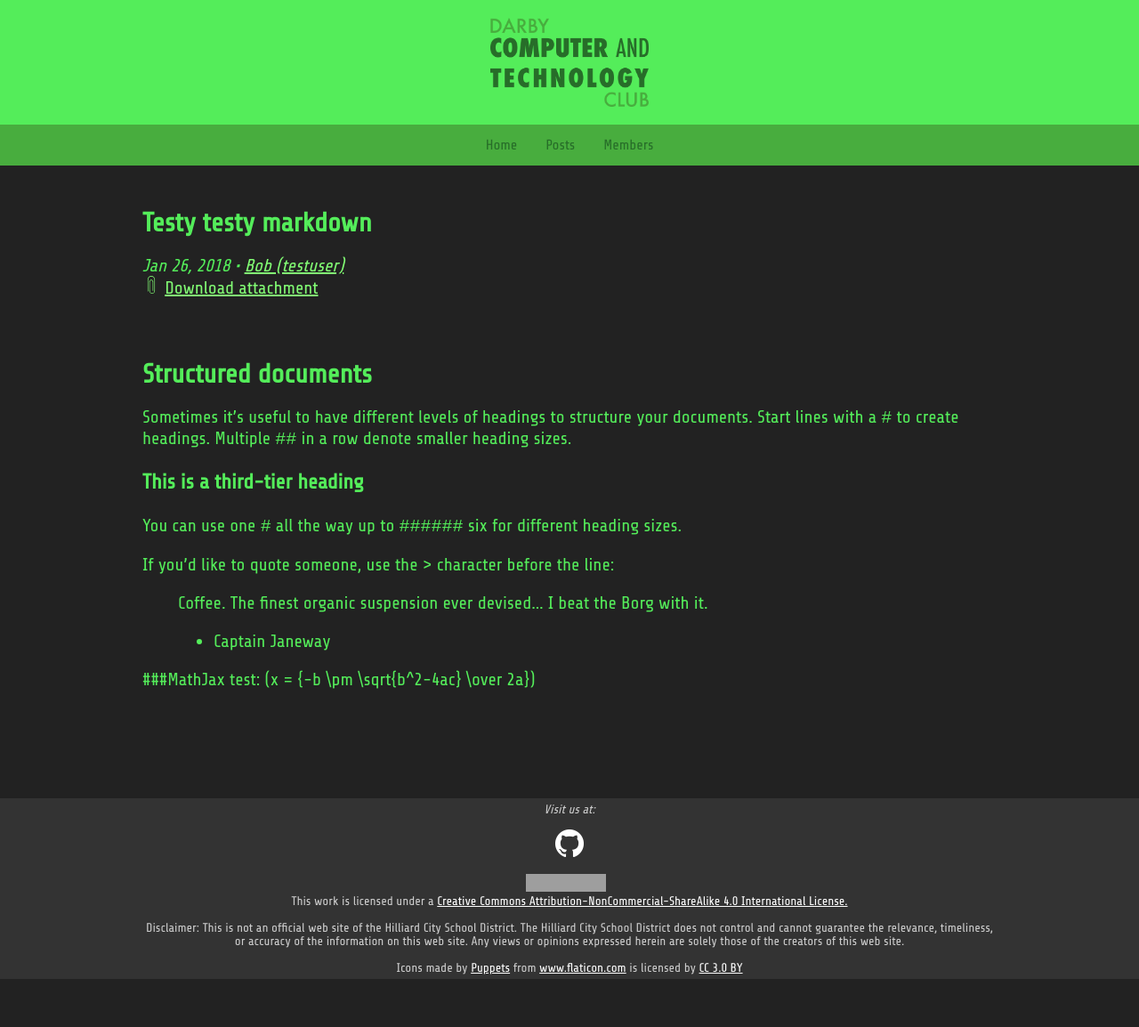
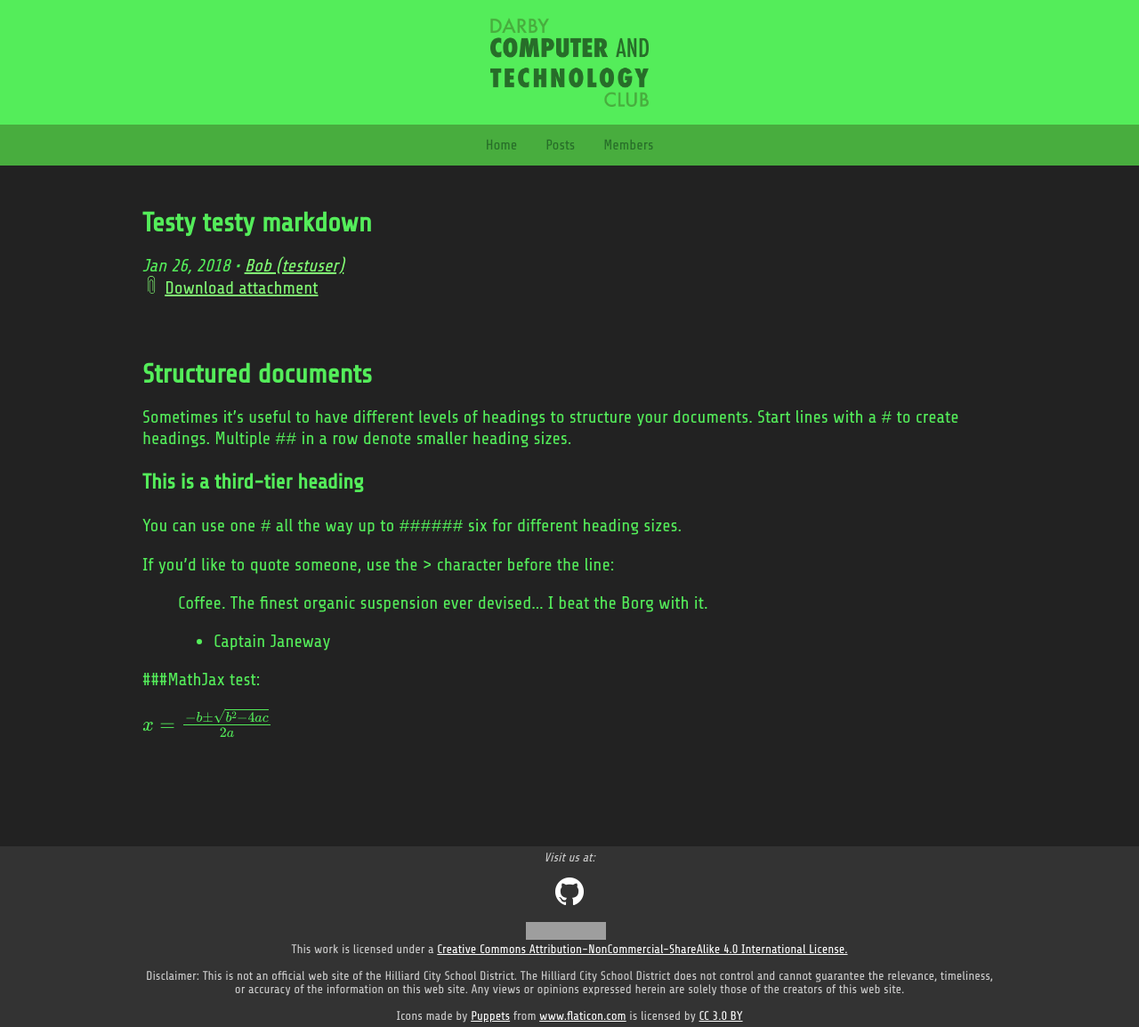
Before and after one commit to DarbyCAT/legacy, a Jekyll site: the page built from _posts/2018-01-26-Testy-testy-markdown.markdown, in a window 1280 px wide. Shown: the whole page at 89% size. Built offline with Jekyll 4.4.1, drawn with Linux system fonts in a browser that asks for light colours; formulas are drawn with MathJax 3; before the commit the page ends 1100 px from its top, so only the background shows below that; grey boxes are pictures that could not be loaded.

Commit message:
Maybe this works?

```diff
--- a/_posts/2018-01-26-Testy-testy-markdown.markdown
+++ b/_posts/2018-01-26-Testy-testy-markdown.markdown
@@ -20,4 +20,5 @@ If you'd like to quote someone, use the > character before the line:
 > - Captain Janeway
 
 ###MathJax test:
-\(x = {-b \pm \sqrt{b^2-4ac} \over 2a}\)
+
+\\(x = {-b \pm \sqrt{b^2-4ac} \over 2a}\\)
```
